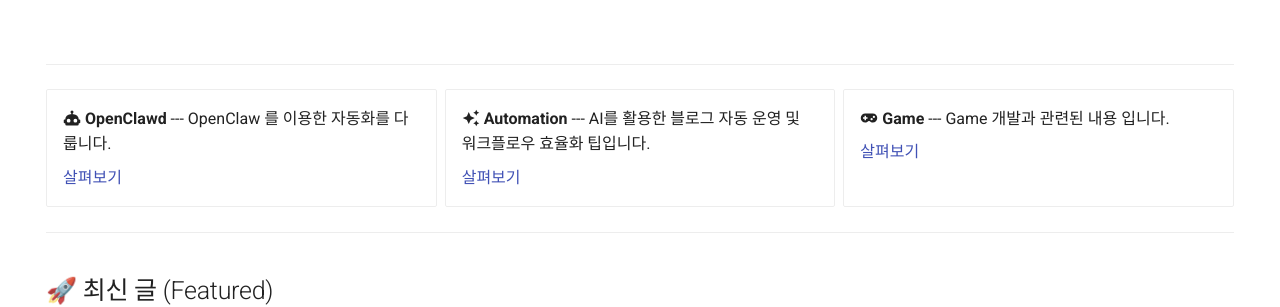
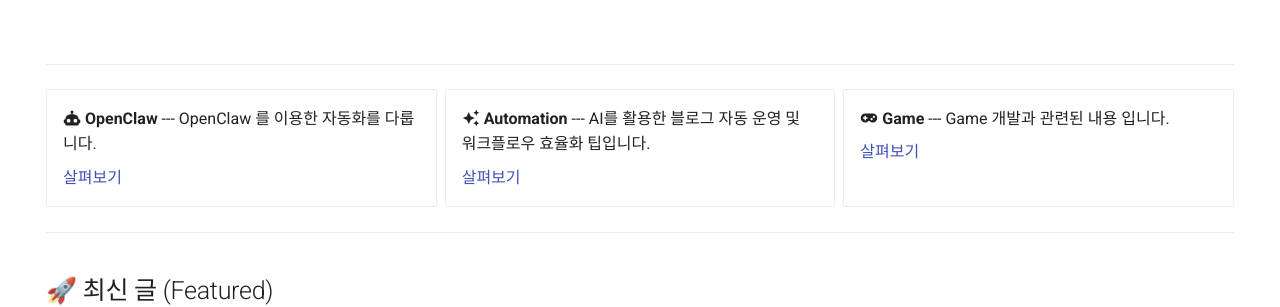
Before and after one commit to 0x68756E61/0x68756E61.github.io, an MkDocs documentation site: the page built from docs/index.md, in a window 1280 px wide. Shown: the part 341-648 px from the top of the page. Built offline with MkDocs 1.6.1 and Material for MkDocs 9.7.7, drawn with Linux system fonts in a browser that asks for light colours.

Commit message:
Fix: remove remaining 'OpenClawd' typo in index.md title

```diff
--- a/docs/index.md
+++ b/docs/index.md
@@ -21,7 +21,7 @@
 
 <div class="grid cards" markdown>
 
--   :material-robot: **OpenClawd**
+-   :material-robot: **OpenClaw**
     ---
     OpenClaw 를 이용한 자동화를 다룹니다.
 
```
